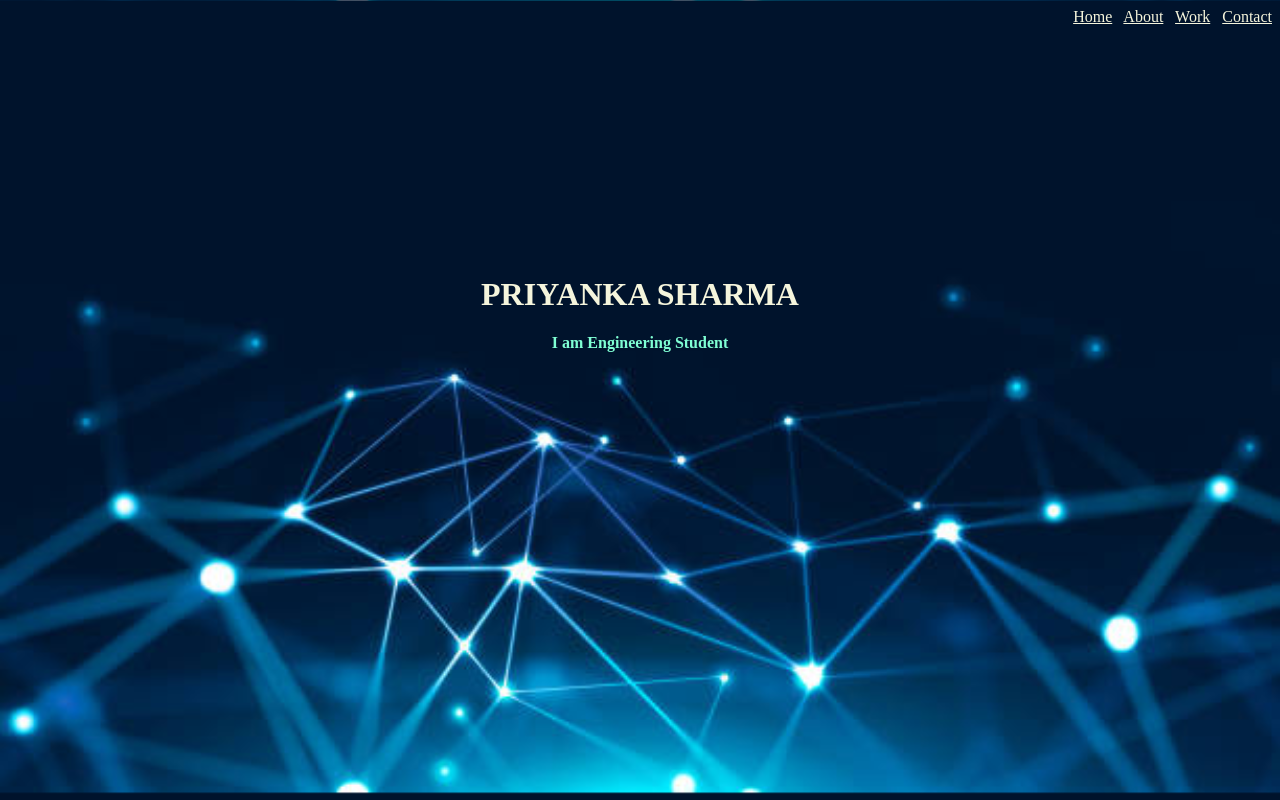
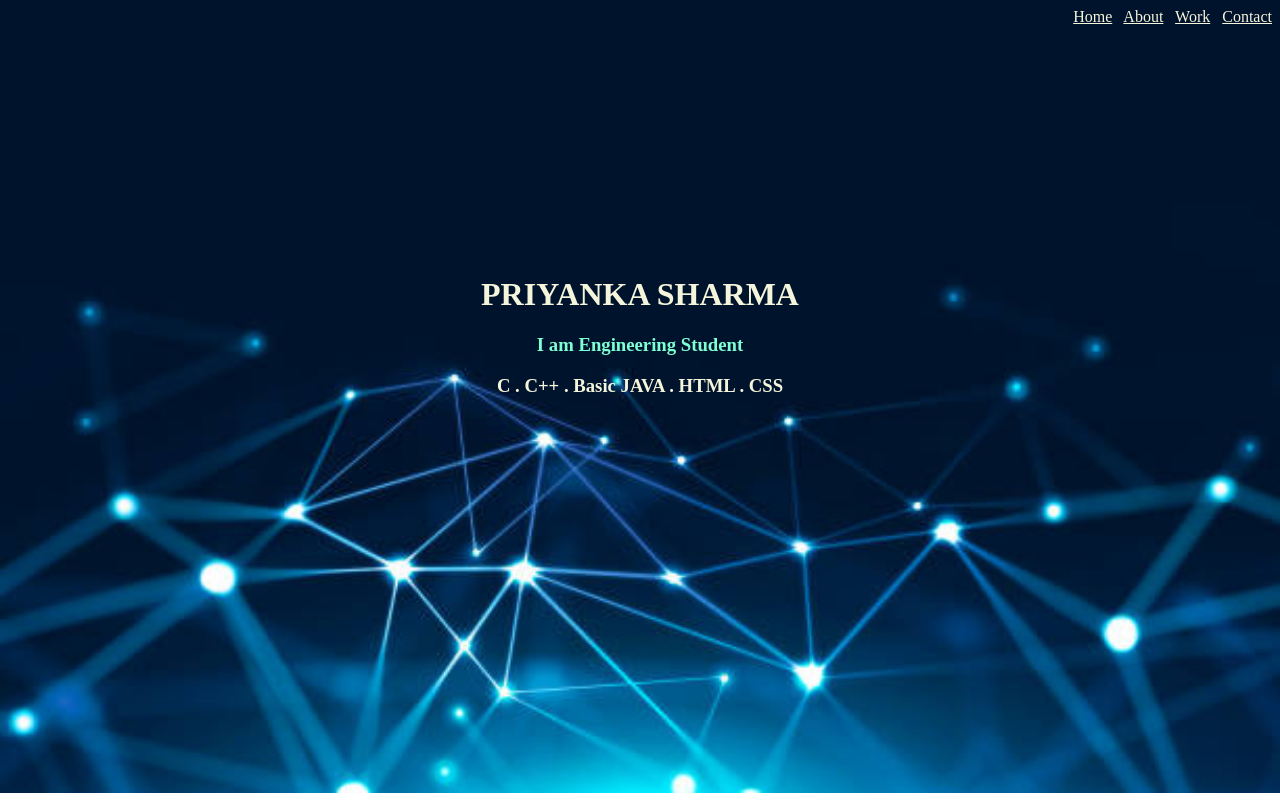
Before and after one commit to iostream8/portfolio, a plain HTML site: page index.html in a window 1280 px wide. Drawn offline with Linux system fonts and the light colour scheme.

Commit message:
portfolio

```diff
--- a/index.html
+++ b/index.html
@@ -32,8 +32,9 @@
   <a href="./contact.html">Contact</a>
 </div>
 <div id="div2">
-  <h1 id="head1";>PRIYANKA SHARMA</h1>
-  <h4 id="head2">I am Engineering Student</h4>
+  <h1 id="head1">PRIYANKA SHARMA</h1>
+  <h3 id="head2">I am Engineering Student</h3>
+  <h3 id="head3">C . C++ . Basic JAVA . HTML . CSS</h3>
 </div>
 
 </body>
--- a/style.css
+++ b/style.css
@@ -1,5 +1,6 @@
 body{
      background-image:url(./assets/istockphoto-1146532466-612x612.jpg ) ;
+     background-repeat: no-repeat;
      background-size: cover;
      text-align: end;
 }
@@ -33,4 +34,9 @@ text-align: center;
 #head2{
     color: aquamarine;
     text-align: center;
+
 }
+#head3{
+    color:beige;
+    text-align: center;
+}
```
